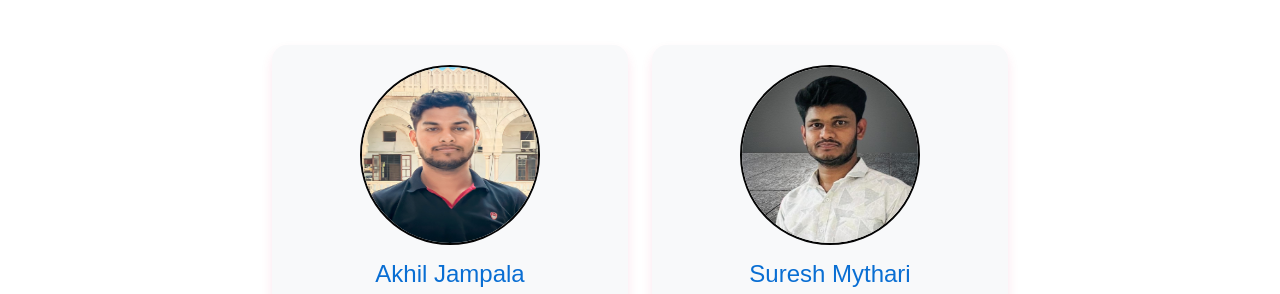
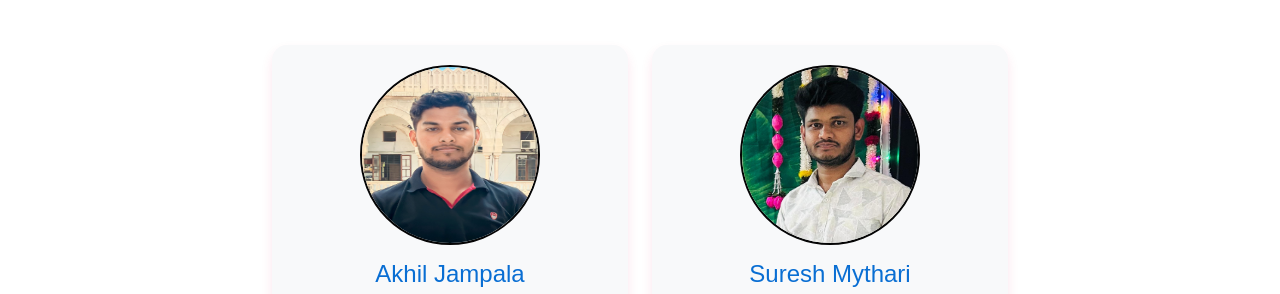
Before and after one commit to SYNTAX-CIRCUIT/app, a plain HTML site: page about.html in a window 1280 px wide. Shown: the part 400-694 px from the top of the page. Drawn offline with nearby package versions, Linux system fonts and the light colour scheme.

Commit message:
Update about.html

```diff
--- a/about.html
+++ b/about.html
@@ -142,7 +142,7 @@
                 <!-- Team Member 2 -->
                 <div class="col-lg-4 mb-5">
                     <div class="team-card">
-                        <img src="Suresh-pic.jpg" alt="Suresh">
+                        <img src="Suresh-pic1.jpg" alt="Suresh">
                         <h5>Suresh Mythari</h5>
                         <p>Senior Tutor & Project Coordinator. Expert in web development and student project management.</p>
                         <div class="social-icons">
```
